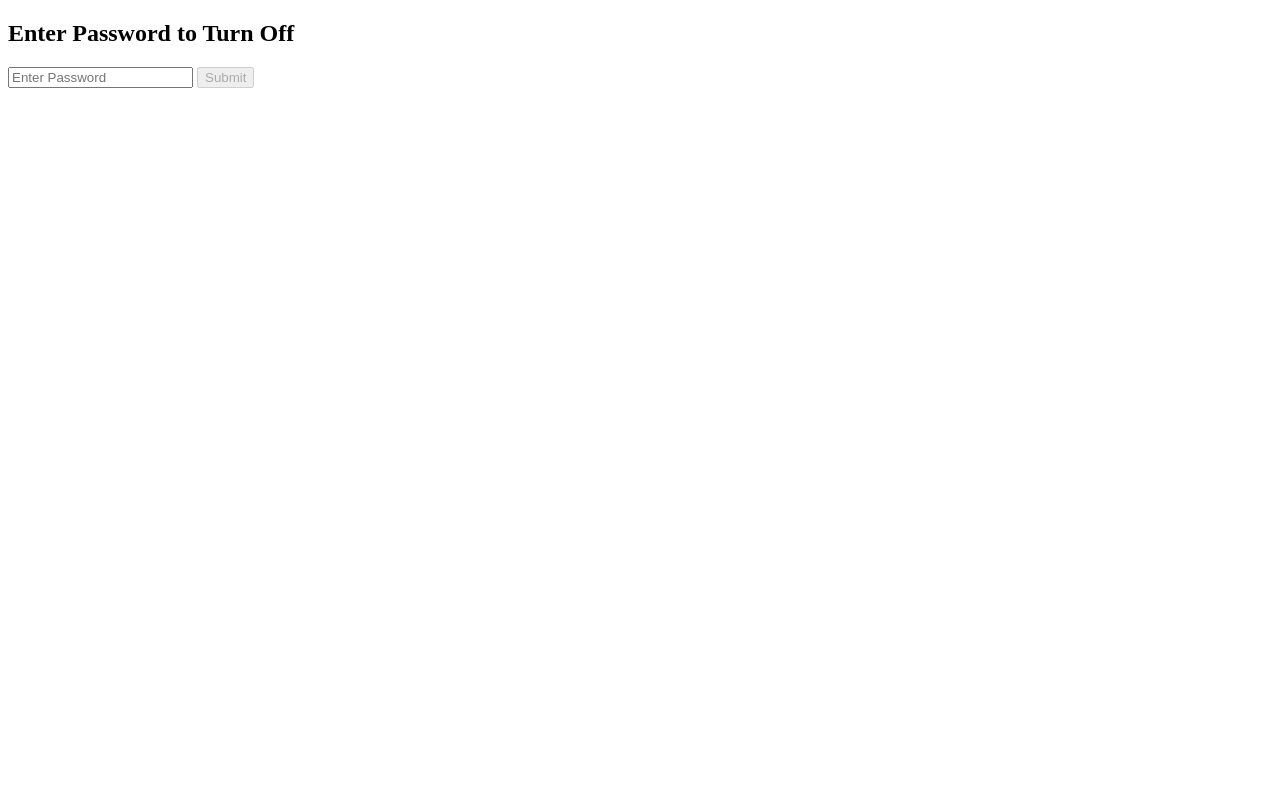
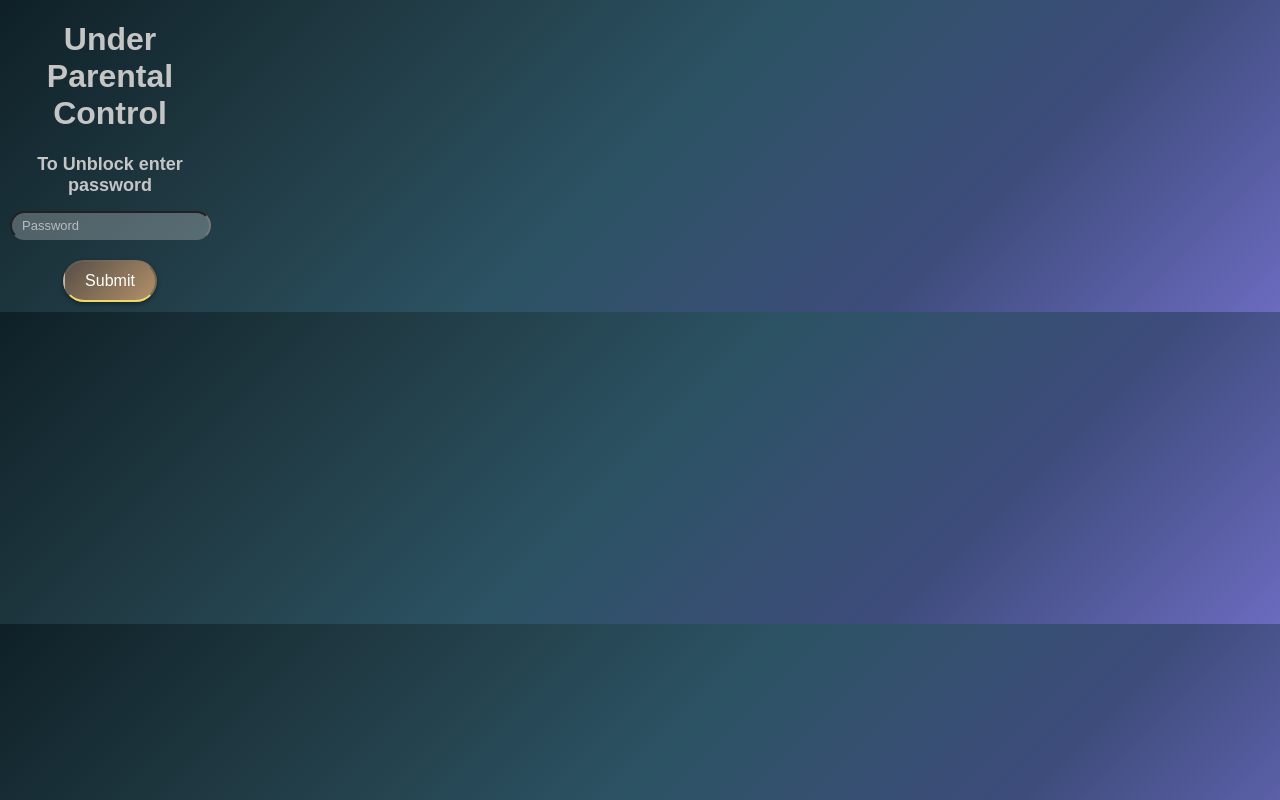
Before and after one commit to antony-jon/Distraction-Blocker, a browser extension: page Suffer.html in a window 1280 px wide. Drawn offline with Linux system fonts and the light colour scheme.

Commit message:
fix : Suffering fixed

```diff
--- a/Suffer.html
+++ b/Suffer.html
@@ -3,10 +3,96 @@
 <head>
     <meta charset="UTF-8">
     <title>Blocked - Enter Password</title>
+    <style>
+
+        body {
+            font-family: Arial, sans-serif;
+            background: linear-gradient(135deg, #0f2027, #203a43, #2c5364, #3e4c7c, #6b6bbf);
+            margin:0px;
+            padding:0px;
+            text-align: center;
+            width: 220px;
+
+        }
+        h1{
+            color: #c5c5c5;
+        }
+        h2{
+            padding:10  px;
+            color: #c5c5c5;
+            font-size: 18px;
+
+        }
+        .container {
+
+            display: block;
+            gap: 2px;
+            justify-content: center;
+            margin: 0px;
+            padding: 5px;
+            border-radius: 0px;
+            background: linear-gradient(135deg, #0f2027, #203a43, #2c5364, #3e4c7c, #6b6bbf);
+        }
+        input {
+            display: flex;
+            align-items: center;
+            background-color: rgba(255, 255, 255, 0.242);
+            padding: 5px 10px;
+            margin: 10px;
+            border-radius: 15px;
+            border-bottom: 2px solid transparent;
+            position: relative;
+        }
+        input:hover{
+            background-color: #e0e0e08f;
+            transform: translateY(-1px);
+            transform: scale(1.05);
+        }
+        input::placeholder{
+            font-size: 13px;
+            color: rgba(255, 255, 255, 0.574);
+
+        }
+        button {
+            margin: 10px;
+            padding: 10px 20px;
+            font-size: 16px;
+            border-bottom: #eedb65;
+            border-radius: 50px;
+            background: linear-gradient(135deg, #3d3b3c, #c49e70, #f6e8d7);    background-size: 300% 300%;
+            animation: gradientMove 5s ease infinite;
+            color: rgb(255, 255, 255);
+            cursor: pointer;
+            box-shadow: 0 2px 4px rgba(0,0,0,0.4);
+            border-bottom: 2px solid #eedb65;
+            transition: background-color 0.3s ease, transform 0.2s ease;
+        }
+        button:hover {
+             background-color: #E0E0E0;
+            transform: translateY(-2px);
+            transform: scale(1.1);
+            box-shadow: 0 6px 15px rgba(0,0,0,0.6);
+        }
+        button:active{
+
+            transform: translateY(1px);
+            box-shadow: 0 1px 3px rgba(0,0,0,0.2);
+        }
+        .message {
+            margin-top: 10px;
+            font-size: 14px;
+        }
+        @keyframes gradientMove {
+            0% { background-position: 0% 50%; }
+            50% { background-position: 100% 50%; }
+            100% { background-position: 0% 50%; }
+        }
+            </style>
 </head>
 <body>
-    <h2>Enter Password to Turn Off</h2>
-    <input type="password" id="passwordInput" placeholder="Enter Password">
+    <h1>Under Parental Control</h1>
+    <h2>To Unblock enter password</h2>
+    <input type="password" id="passwordInput" placeholder="Password">
     <button id="submitPassword" disabled>Submit</button>
     <p id="errorMessage" style="color: red; display: none;">Incorrect password. Try again.</p>
 
```
